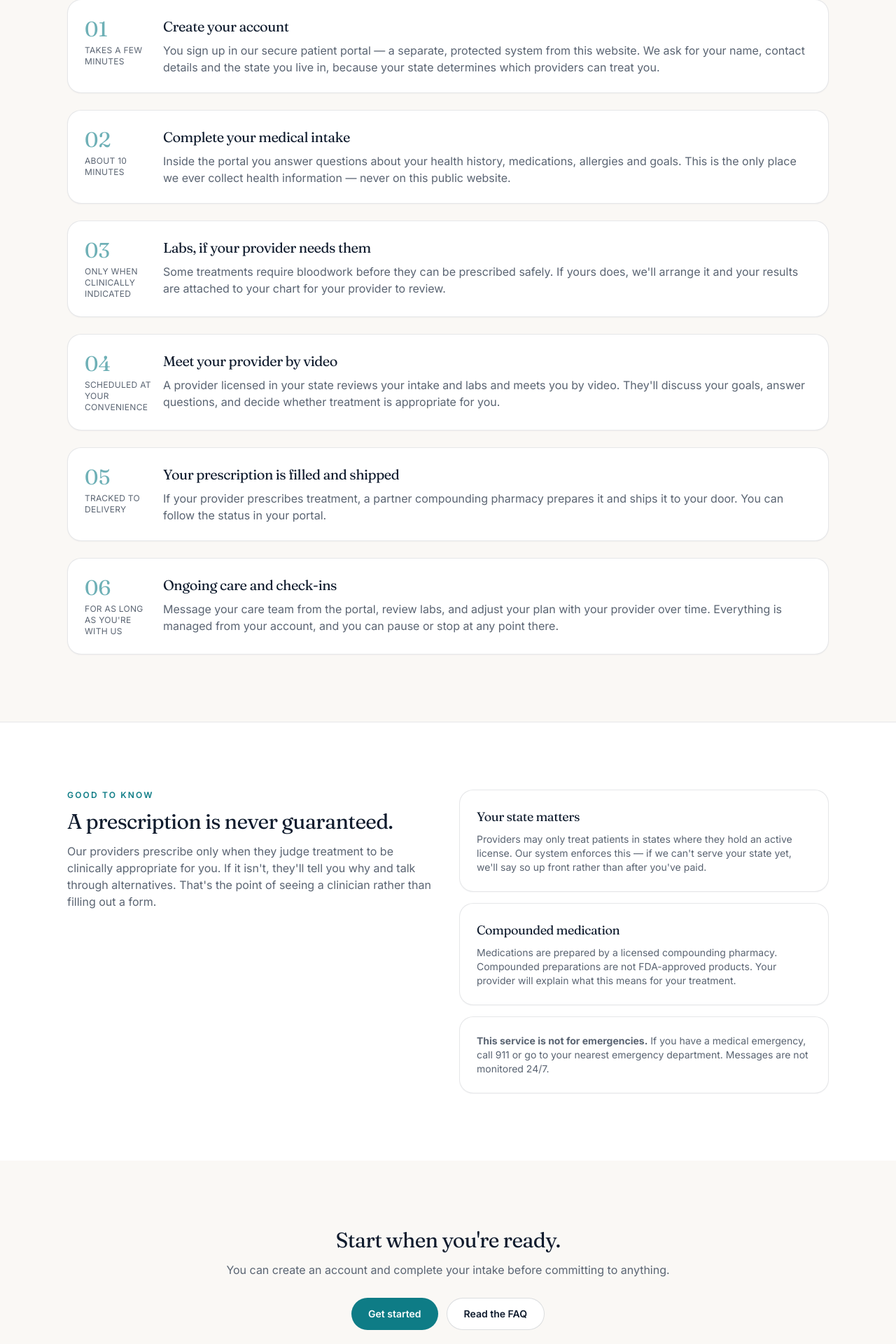
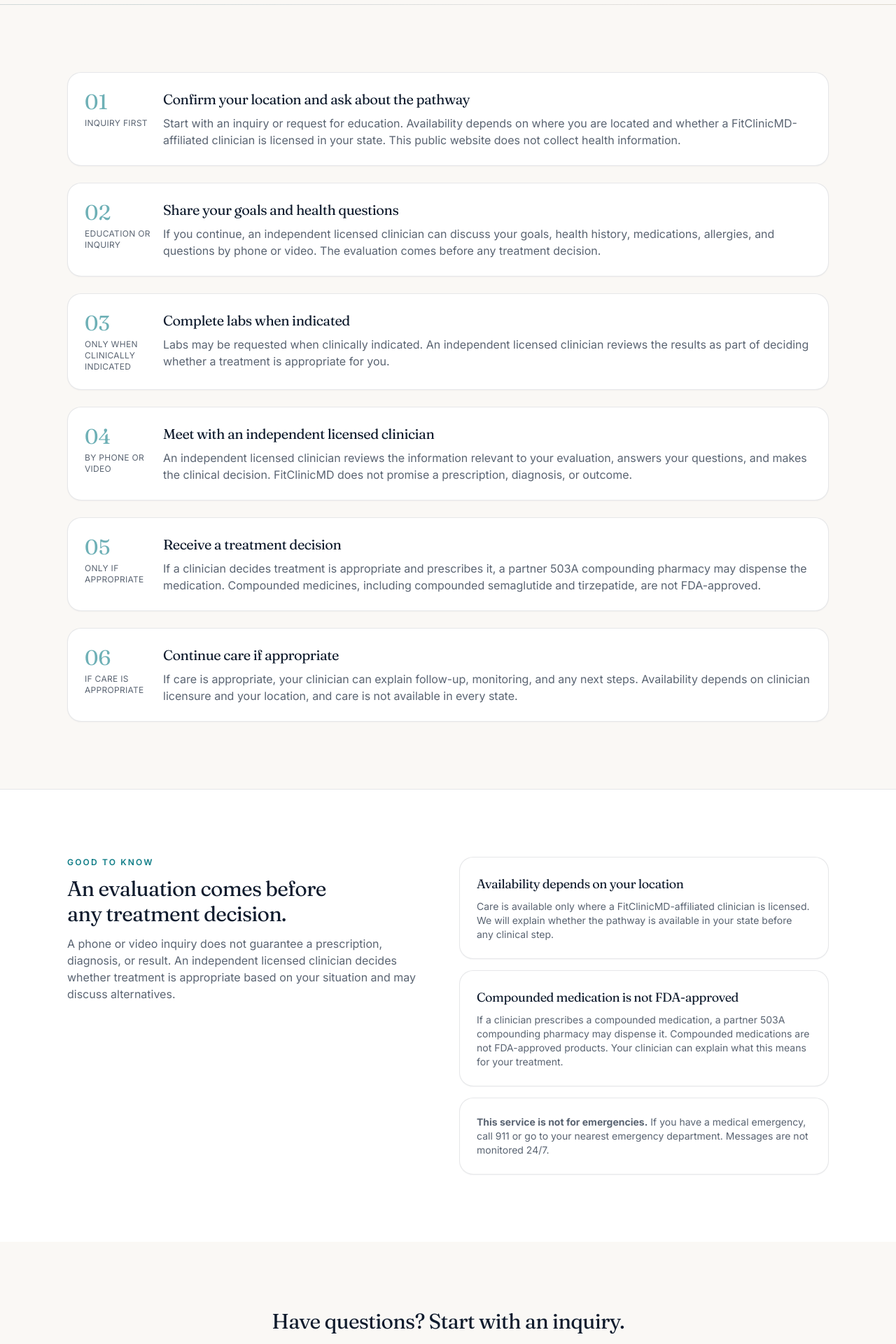
Before and after one commit to fitclinicmd/fitclinicmd-marketing, a Next.js app: page /how-it-works in a window 1280 px wide. Shown: the part 475-2395 px from the top of the page at 70% size. Built offline with nearby package versions, Linux system fonts and the light colour scheme; no server answers.

Commit message:
Update how-it-works evaluation pathway
Approved evaluation-first copy update for the How it works page.

```diff
--- a/src/app/how-it-works/page.tsx
+++ b/src/app/how-it-works/page.tsx
@@ -1,7 +1,6 @@
 import type { Metadata } from "next";
 import { Container, Section, Eyebrow, CTA, Card, EmergencyNotice } from "@/components/ui";
 import { JsonLd, breadcrumbSchema } from "@/lib/schema";
-import { signupUrl } from "@/lib/site";
 
 export const metadata: Metadata = {
   title: { absolute: "How Evaluation Works | Telehealth — FitClinicMD" },
@@ -12,39 +11,39 @@ export const metadata: Metadata = {
 const STEPS = [
   {
     n: "01",
-    title: "Create your account",
-    body: "You sign up in our secure patient portal — a separate, protected system from this website. We ask for your name, contact details and the state you live in, because your state determines which providers can treat you.",
-    detail: "Takes a few minutes",
+    title: "Confirm your location and ask about the pathway",
+    body: "Start with an inquiry or request for education. Availability depends on where you are located and whether a FitClinicMD-affiliated clinician is licensed in your state. This public website does not collect health information.",
+    detail: "Inquiry first",
   },
   {
     n: "02",
-    title: "Complete your medical intake",
-    body: "Inside the portal you answer questions about your health history, medications, allergies and goals. This is the only place we ever collect health information — never on this public website.",
-    detail: "About 10 minutes",
+    title: "Share your goals and health questions",
+    body: "If you continue, an independent licensed clinician can discuss your goals, health history, medications, allergies, and questions by phone or video. The evaluation comes before any treatment decision.",
+    detail: "Education or inquiry",
   },
   {
     n: "03",
-    title: "Labs, if your provider needs them",
-    body: "Some treatments require bloodwork before they can be prescribed safely. If yours does, we'll arrange it and your results are attached to your chart for your provider to review.",
+    title: "Complete labs when indicated",
+    body: "Labs may be requested when clinically indicated. An independent licensed clinician reviews the results as part of deciding whether a treatment is appropriate for you.",
     detail: "Only when clinically indicated",
   },
   {
     n: "04",
-    title: "Meet your provider by video",
-    body: "A provider licensed in your state reviews your intake and labs and meets you by video. They'll discuss your goals, answer questions, and decide whether treatment is appropriate for you.",
-    detail: "Scheduled at your convenience",
+    title: "Meet with an independent licensed clinician",
+    body: "An independent licensed clinician reviews the information relevant to your evaluation, answers your questions, and makes the clinical decision. FitClinicMD does not promise a prescription, diagnosis, or outcome.",
+    detail: "By phone or video",
   },
   {
     n: "05",
-    title: "Your prescription is filled and shipped",
-    body: "If your provider prescribes treatment, a partner compounding pharmacy prepares it and ships it to your door. You can follow the status in your portal.",
-    detail: "Tracked to delivery",
+    title: "Receive a treatment decision",
+    body: "If a clinician decides treatment is appropriate and prescribes it, a partner 503A compounding pharmacy may dispense the medication. Compounded medicines, including compounded semaglutide and tirzepatide, are not FDA-approved.",
+    detail: "Only if appropriate",
   },
   {
     n: "06",
-    title: "Ongoing care and check-ins",
-    body: "Message your care team from the portal, review labs, and adjust your plan with your provider over time. Everything is managed from your account, and you can pause or stop at any point there.",
-    detail: "For as long as you're with us",
+    title: "Continue care if appropriate",
+    body: "If care is appropriate, your clinician can explain follow-up, monitoring, and any next steps. Availability depends on clinician licensure and your location, and care is not available in every state.",
+    detail: "If care is appropriate",
   },
 ];
 
@@ -55,11 +54,13 @@ export default function HowItWorks() {
         <Container className="py-16 sm:py-20">
           <Eyebrow>How it works</Eyebrow>
           <h1 className="max-w-3xl text-4xl sm:text-5xl">
-            From first question to front door.
+            How an evaluation-first care pathway works
           </h1>
           <p className="mt-5 max-w-2xl text-lg text-ink-soft">
-            No waiting rooms, no insurance paperwork. Here is exactly what happens, in order, and
-            what we ask of you at each step.
+            FitClinicMD is preparing an evaluation-first telehealth pathway. Start with an inquiry
+            or education request, then learn what a licensed clinician may review before deciding
+            whether care is appropriate for you. Availability depends on your location and clinician
+            licensure.
           </p>
         </Container>
       </div>
@@ -89,28 +90,27 @@ export default function HowItWorks() {
         <div className="grid gap-8 lg:grid-cols-2">
           <div>
             <Eyebrow>Good to know</Eyebrow>
-            <h2 className="text-3xl">A prescription is never guaranteed.</h2>
+            <h2 className="text-3xl">An evaluation comes before any treatment decision.</h2>
             <p className="mt-3 text-ink-muted">
-              Our providers prescribe only when they judge treatment to be clinically appropriate
-              for you. If it isn&apos;t, they&apos;ll tell you why and talk through alternatives.
-              That&apos;s the point of seeing a clinician rather than filling out a form.
+              A phone or video inquiry does not guarantee a prescription, diagnosis, or result. An
+              independent licensed clinician decides whether treatment is appropriate based on your
+              situation and may discuss alternatives.
             </p>
           </div>
           <div className="space-y-4">
             <Card>
-              <h3 className="text-lg">Your state matters</h3>
+              <h3 className="text-lg">Availability depends on your location</h3>
               <p className="mt-2 text-sm text-ink-muted">
-                Providers may only treat patients in states where they hold an active license. Our
-                system enforces this — if we can&apos;t serve your state yet, we&apos;ll say so
-                up front rather than after you&apos;ve paid.
+                Care is available only where a FitClinicMD-affiliated clinician is licensed. We will
+                explain whether the pathway is available in your state before any clinical step.
               </p>
             </Card>
             <Card>
-              <h3 className="text-lg">Compounded medication</h3>
+              <h3 className="text-lg">Compounded medication is not FDA-approved</h3>
               <p className="mt-2 text-sm text-ink-muted">
-                Medications are prepared by a licensed compounding pharmacy. Compounded
-                preparations are not FDA-approved products. Your provider will explain what this
-                means for your treatment.
+                If a clinician prescribes a compounded medication, a partner 503A compounding
+                pharmacy may dispense it. Compounded medications are not FDA-approved products. Your
+                clinician can explain what this means for your treatment.
               </p>
             </Card>
             <Card>
@@ -122,14 +122,15 @@ export default function HowItWorks() {
 
       <Section>
         <div className="mx-auto max-w-2xl text-center">
-          <h2 className="text-3xl">Start when you&apos;re ready.</h2>
+          <h2 className="text-3xl">Have questions? Start with an inquiry.</h2>
           <p className="mt-3 text-ink-muted">
-            You can create an account and complete your intake before committing to anything.
+            Use the inquiry form to ask about the evaluation-first pathway or request education. This
+            does not book a visit, guarantee treatment, or create a provider-patient relationship.
           </p>
           <div className="mt-7 flex flex-wrap justify-center gap-3">
-            <CTA href={signupUrl}>Get started</CTA>
-            <CTA href="/faq" variant="secondary">
-              Read the FAQ
+            <CTA href="/contact">Get started today</CTA>
+            <CTA href="/learn" variant="secondary">
+              Looking for education
             </CTA>
           </div>
         </div>
```
